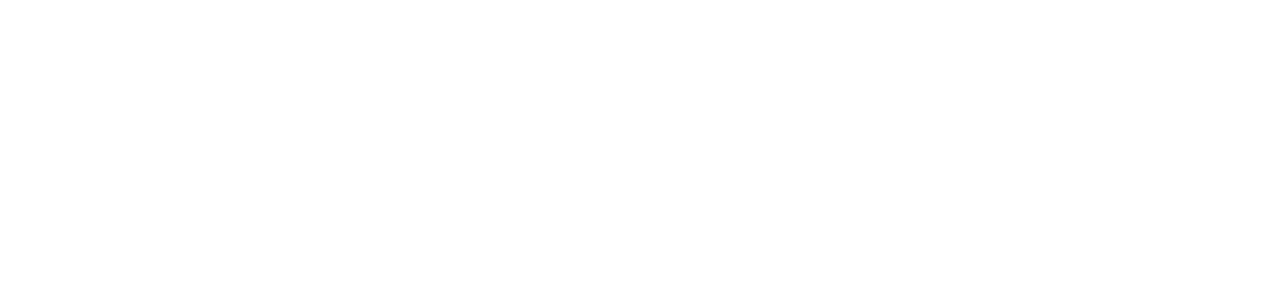
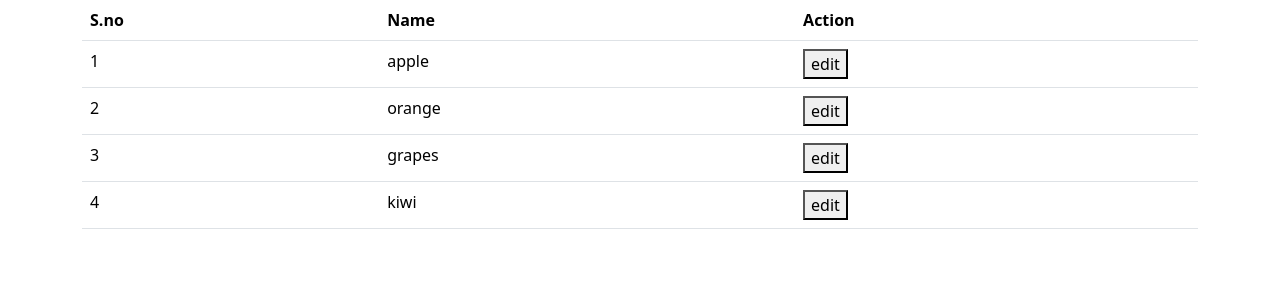
Before and after one commit to Reshmaasokan/my-vite-project, a React (Vite) app: page / in a window 1280 px wide. Shown: the top 300 px of the page. Built offline with nearby package versions, Linux system fonts and the light colour scheme.

Commit message:
fruitdisplay

```diff
--- a/src/main.jsx
+++ b/src/main.jsx
@@ -2,14 +2,14 @@
 import { createRoot } from 'react-dom/client'
 import 'bootstrap/dist/css/bootstrap.min.css';
 import { useState } from 'react';
-import fruitMainpage from './pages/Fruit_List_with_components/fruitMainpage';
+import FruitMainpage from './pages/Fruit_List_with_components/fruitMainpage';
 
 
 
 function App(){
   const[show,setShow]=useState(true)
   return(
-    <div>{show && (<fruitMainpage/>)
+    <div>{show && (<FruitMainpage/>)
       }</div>
   )
 }
--- a/src/pages/Fruit_List_with_components/fruitMainpage.jsx
+++ b/src/pages/Fruit_List_with_components/fruitMainpage.jsx
@@ -1,34 +1,36 @@
 import { useState } from "react"
 
-export default function fruitMainpage(){
+export default function FruitMainpage(){
 
     const [fruit,setFruit]=useState(["apple","orange","grapes","kiwi"])
 
     return(
         <>
           <div className="container">
+
             <table className="table">
                 <thead>
-                    <th>S.no</th>
-                    <th>Name</th>
-                    <th>Action</th>
+                    <tr>
+                        <th>S.no</th>
+                        <th>Name</th>
+                        <th>Action</th>
+
+                    </tr>
+
                 </thead>
 
                 <tbody>
-                    {fruit.map((value,index)=>{
+                    {fruit.map((value, index)=>{
                         return(
                             <tr>
-                                <td>{index+1}</td>
+                                <td>{index + 1}</td>
                                 <td>{value}</td>
-
-                                <td>
-                                    {<button>edit</button>}
-                                </td>
-
+                                <td>{<button>edit</button>}</td>
                             </tr>
                         )
                     })}
                 </tbody>
+
             </table>
           </div>
 
```
